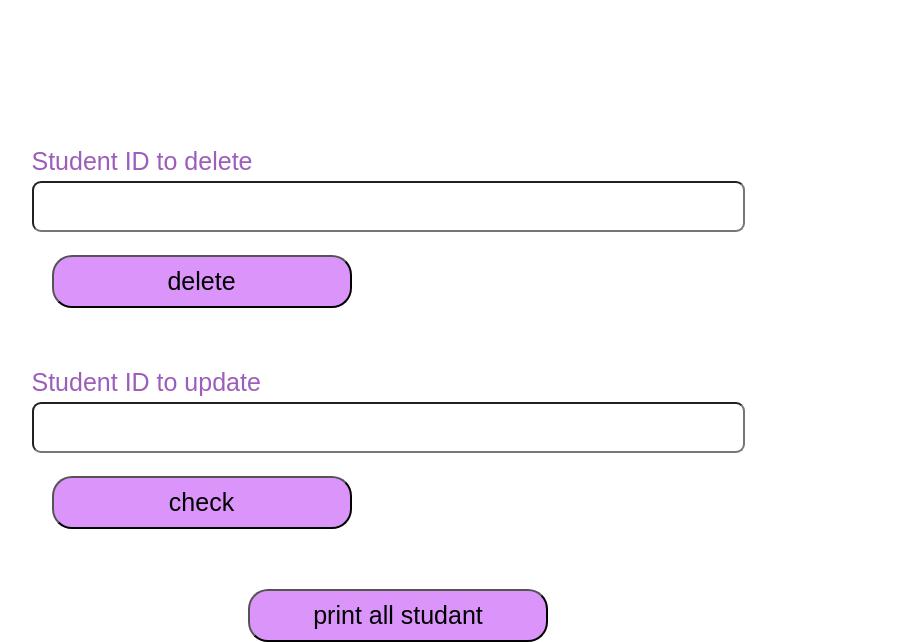
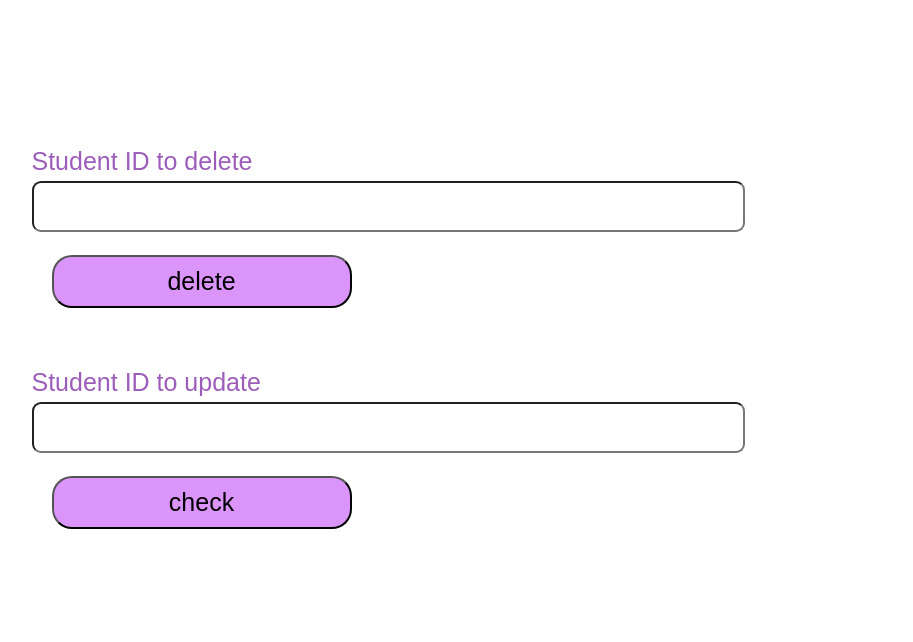
Before and after one commit to narjes6nairat/School-Management-Task-narjes-nairat, a plain HTML site: page index.html in a window 1280 px wide. Shown: the part 702-1344 px from the top of the page, without its empty margins (242-1155 px from the left). After the commit the page ends 1261 px from the top, so only its background shows below. Drawn offline with Linux system fonts and the light colour scheme.

Commit message:
Update index.html

```diff
--- a/index.html
+++ b/index.html
@@ -71,7 +71,6 @@
 		</div>
 		<!-- Update end -->
 		<!--print-->
-		<button id="submit" onclick="print();" >print all studant</button>
 		<div id= "names" class="from-control column">
 		</div>
 		<!-- print end -->
```
